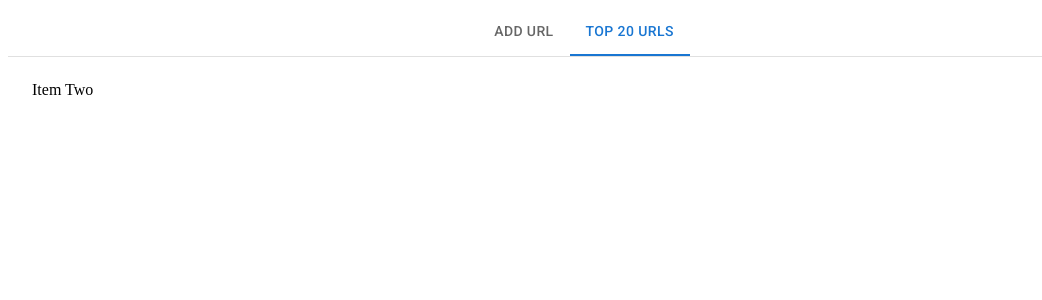
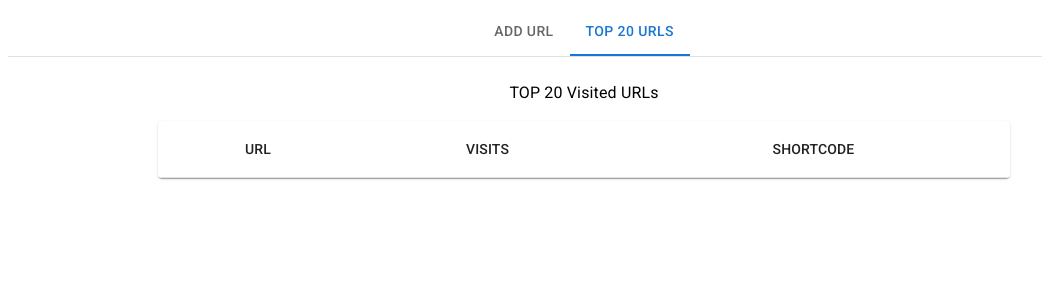
Before and after one commit to kevlg/url-shortener-reactjs, a React (Create React App) app: page / in a window 1280 px wide. Both pictures are taken after a click on the tab "TOP 20 URLS". Shown: the top 300 px of the page, without its empty margins (56-1098 px from the left). Built offline with nearby package versions, Linux system fonts and the light colour scheme.

Commit message:
Add TOP URLs mockup

```diff
--- a/src/components/Dashboard.tsx
+++ b/src/components/Dashboard.tsx
@@ -9,6 +9,7 @@ import Tab from '@mui/material/Tab';
 import Box from '@mui/material/Box';
 
 import AddURLForm from "./AddURLForm";
+import TopURLs from "./TopURLs";
 
 const theme = createTheme();
 
@@ -58,10 +59,10 @@ const Dashboard = () => {
                     </Tabs>
                 </Box>
                 <TabPanel value={value} index={0}>
-                    <AddURLForm />
+                  	<AddURLForm />
                 </TabPanel>
                 <TabPanel value={value} index={1}>
-                    Item Two
+					<TopURLs />
                 </TabPanel>
             </Container>
         </ThemeProvider>
--- /dev/null
+++ b/src/components/TopURLs.tsx
@@ -0,0 +1,55 @@
+import * as React from "react";
+import { useState } from "react";
+import Container from '@mui/material/Container';
+import { createTheme, ThemeProvider } from '@mui/material/styles';
+import Typography from '@mui/material/Typography';
+
+import Table from '@mui/material/Table';
+import Paper from '@mui/material/Paper';
+import TableHead from '@mui/material/TableHead';
+import TableContainer from '@mui/material/TableContainer';
+import TableRow from '@mui/material/TableRow';
+import TableCell from '@mui/material/TableCell';
+import TableBody from '@mui/material/TableBody';
+
+import type { URL } from "../types/types";
+
+const theme = createTheme();
+
+const TopURLs = () => {
+    const [URLs, setURLs] = useState<URL[]>([]);
+
+    // TODO: fetch endpoint
+
+    return (
+        <ThemeProvider theme={theme}>
+            <Container component="main" maxWidth="md">
+                <Typography align="center">TOP 20 Visited URLs</Typography>
+                <TableContainer component={Paper} sx={{ mt: 2 }}>
+                    <Table sx={{ minWidth: 650 }}>
+                        <TableHead>
+                            <TableRow>
+                                <TableCell align="center">URL</TableCell>
+                                <TableCell align="center">VISITS</TableCell>
+                                <TableCell align="center">SHORTCODE</TableCell>
+                            </TableRow>
+                        </TableHead>
+                        <TableBody>
+                            {
+                            URLs.map(url => (
+                                <TableRow>
+                                    <TableCell align="center">{url.source}</TableCell>
+                                    <TableCell align="center">{url.visits}</TableCell>
+                                    <TableCell align="center">{url.shortcode}</TableCell>
+                                </TableRow>
+                            ))
+                            }
+                        </TableBody>
+                    </Table>
+                </TableContainer>
+            </Container>
+        </ThemeProvider>
+    );
+};
+
+export default TopURLs;
--- /dev/null
+++ b/src/types/types.ts
@@ -0,0 +1,6 @@
+export type URL = {
+    source: string,
+    visits: number,
+    shortcode: string,
+    newURL: string
+};
```
